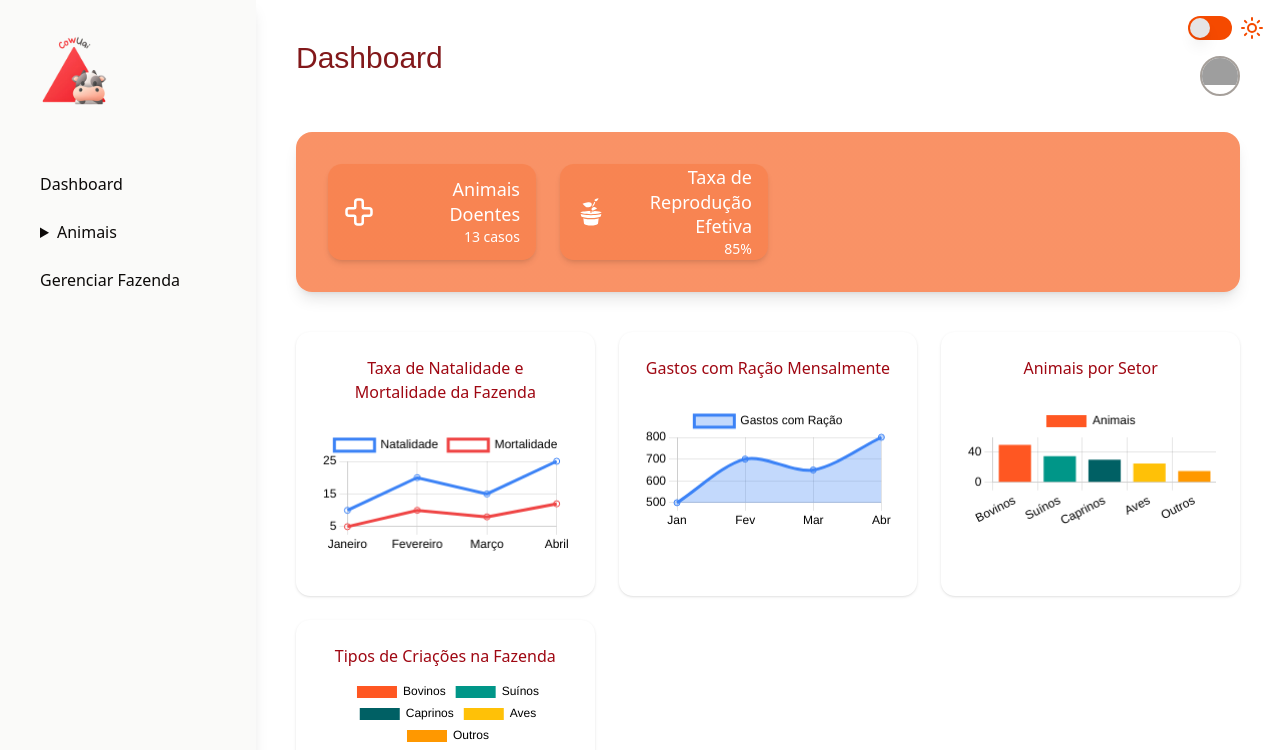
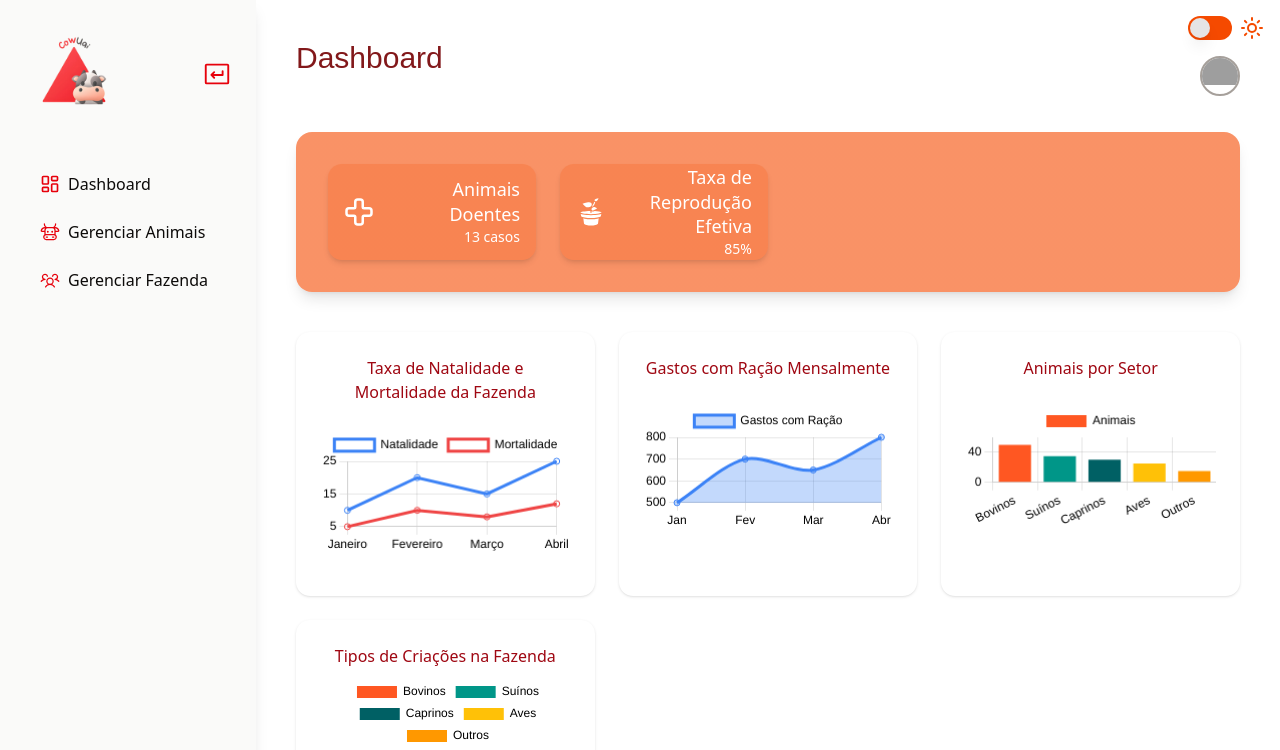
Before and after one commit to cowuai/cowuai-frontend, a Next.js app: page /dashboard in a window 1280 px wide. Shown: the top 750 px of the page. Built offline with nearby package versions, Linux system fonts and the light colour scheme; grey boxes are pictures that could not be loaded; a web font is replaced by a local one.

Commit message:
PC-42 feat: adicionar ícones à sidebar e implementar função de toggle para abrir/fechar

```diff
--- a/src/app/dashboard/page.tsx
+++ b/src/app/dashboard/page.tsx
@@ -4,10 +4,13 @@ import Image from "next/image";
 import Link from "next/link";
 import { useTheme } from "next-themes";
 import { useEffect, useState } from "react";
-import { PlusCircle, KeyRound } from "lucide-react";
 import { Line, Bar, Pie } from "react-chartjs-2";
 import { Cross } from "lucide-react"; //cruz do card de animais doentes
 import { GiSeedling } from "react-icons/gi"; //vaso com planta do card de taxa de reprodução efetiva
+import { PiCow } from "react-icons/pi";
+import { LuLayoutDashboard } from "react-icons/lu";
+import { PiUsersThree } from "react-icons/pi";
+import { PiKeyReturn } from "react-icons/pi";
 
 import {
   Chart as ChartJS,
@@ -39,6 +42,7 @@ ChartJS.register(
 export default function DashboardPage() {
   const { theme } = useTheme();
   const [mounted, setMounted] = useState(false);
+  const [sidebarOpen, setSidebarOpen] = useState(true); //estado para abrir e fechar sidebar
   useEffect(() => setMounted(true), []);
   if (!mounted) return null;
 
@@ -133,6 +137,8 @@ export default function DashboardPage() {
     },
   };
 
+  const toggleSidebar = () => setSidebarOpen(!sidebarOpen); //função para abrir e fechar sidebar
+
   // ---------------- Layout ----------------
   return (
     <div
@@ -142,42 +148,52 @@ export default function DashboardPage() {
     >
     {/* Sidebar */}
   <aside
-        className={`w-64 p-6 flex flex-col justify-between shadow-lg transition-colors duration-500 ${
+    className={`flex flex-col justify-between shadow-lg transition-all duration-300 ${
       darkMode ? "bg-stone-950" : "bg-stone-50"
-        }`}
+    } ${sidebarOpen ? "w-64 p-6" : "w-20 p-2"}`} //largura muda
   >
     <div>
-          <div className="flex items-center gap-3 mb-10">
+      {/* Logo + Toggle */}
+      <div className="flex items-center justify-between mb-10">
         <Image
           src="/images/cowuai-logo.png"
           alt="CowUai Logo"
-              width={100}
-              height={100}
+          width={sidebarOpen ? 100 : 40} //logo diminui ao recolher
+          height={sidebarOpen ? 100 : 40}
+        />
+        <PiKeyReturn
+          size={30}
+          className="text-red-600 cursor-pointer"
+          onClick={toggleSidebar} //função para recolher a sidebar
         />
       </div>
 
+      {/* Navegação */}
       <nav className="space-y-2">
         <Link
           href="/dashboard"
-              className={`block px-4 py-2 rounded-lg font-medium transition-colors duration-500 ${
+          className={`flex items-center gap-2 px-4 py-2 rounded-lg font-medium transition-colors duration-500 ${
             darkMode
               ? "hover:bg-stone-800 text-stone-100"
               : "hover:bg-stone-200 text-stone-950"
           }`}
         >
-              Dashboard
+          <LuLayoutDashboard size={20} className="text-red-600" />
+          {sidebarOpen && <span>Dashboard</span>}
         </Link>
 
         <details className="group">
           <summary
-                className={`cursor-pointer px-4 py-2 rounded-lg font-medium transition-colors duration-500 ${
+            className={`flex items-center gap-2 cursor-pointer px-4 py-2 rounded-lg font-medium transition-colors duration-500 ${
               darkMode
                 ? "hover:bg-stone-800 text-stone-100"
                 : "hover:bg-stone-200 text-stone-950"
             }`}
           >
-                Animais
+            <PiCow size={20} className="text-red-600" />
+            {sidebarOpen && <span>Gerenciar Animais</span>}
           </summary>
+          {sidebarOpen && (
             <ul className="ml-6 mt-2 space-y-1 text-sm">
               <li>
                 <Link href="#">Cadastrar Animal</Link>
@@ -192,21 +208,24 @@ export default function DashboardPage() {
                 <Link href="#">Visualizar Animal</Link>
               </li>
             </ul>
+          )}
         </details>
 
         <Link
           href="#"
-              className={`block px-4 py-2 rounded-lg font-medium transition-colors duration-500 ${
+          className={`flex items-center gap-2 px-4 py-2 rounded-lg font-medium transition-colors duration-500 ${
             darkMode
               ? "hover:bg-stone-800 text-stone-100"
               : "hover:bg-stone-200 text-stone-950"
           }`}
         >
-              Gerenciar Fazenda
+          <PiUsersThree size={20} className="text-red-600" />
+          {sidebarOpen && <span>Gerenciar Fazenda</span>}
         </Link>
       </nav>
     </div>
   </aside>
+
 
       {/* Conteúdo principal */}
       <main className="flex-1 p-10 transition-colors duration-500">
```
Lines whose indentation alone changed are shown as unchanged.
